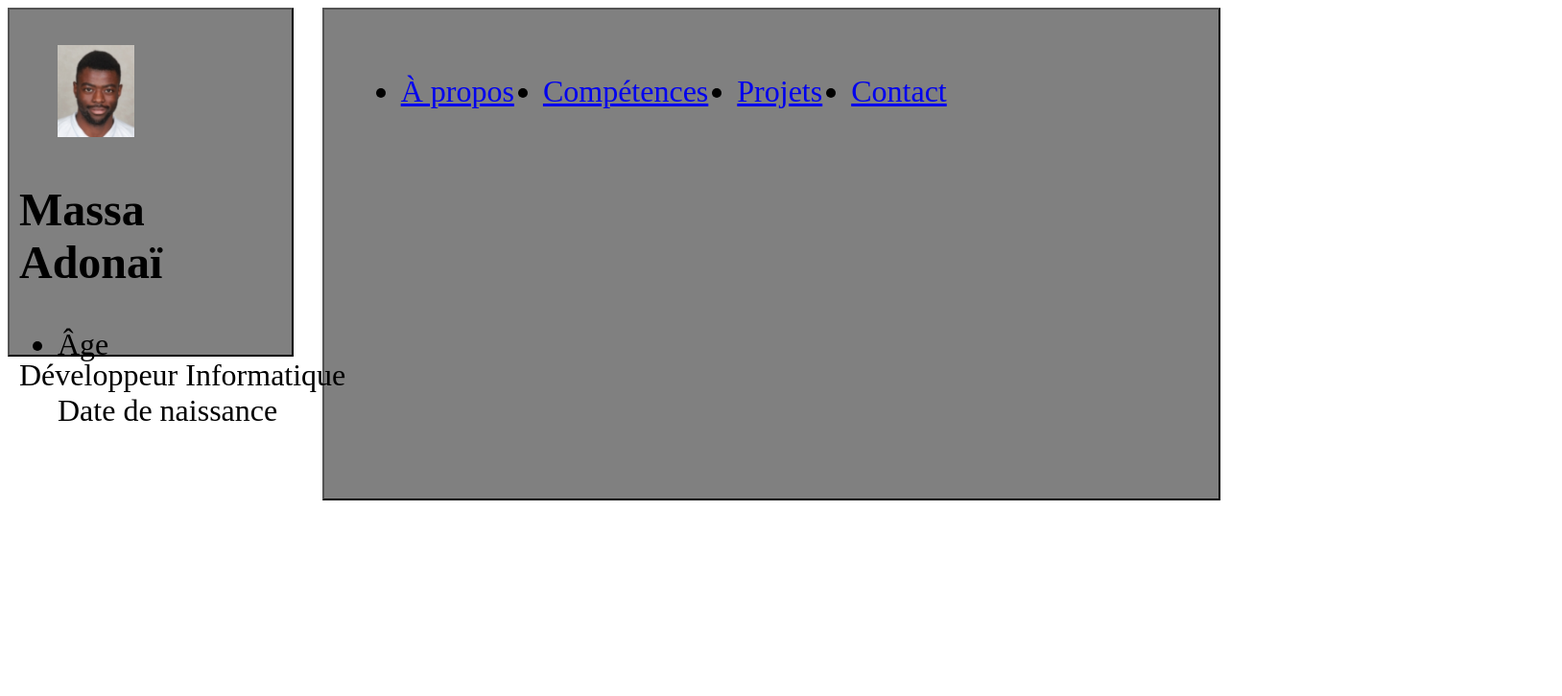
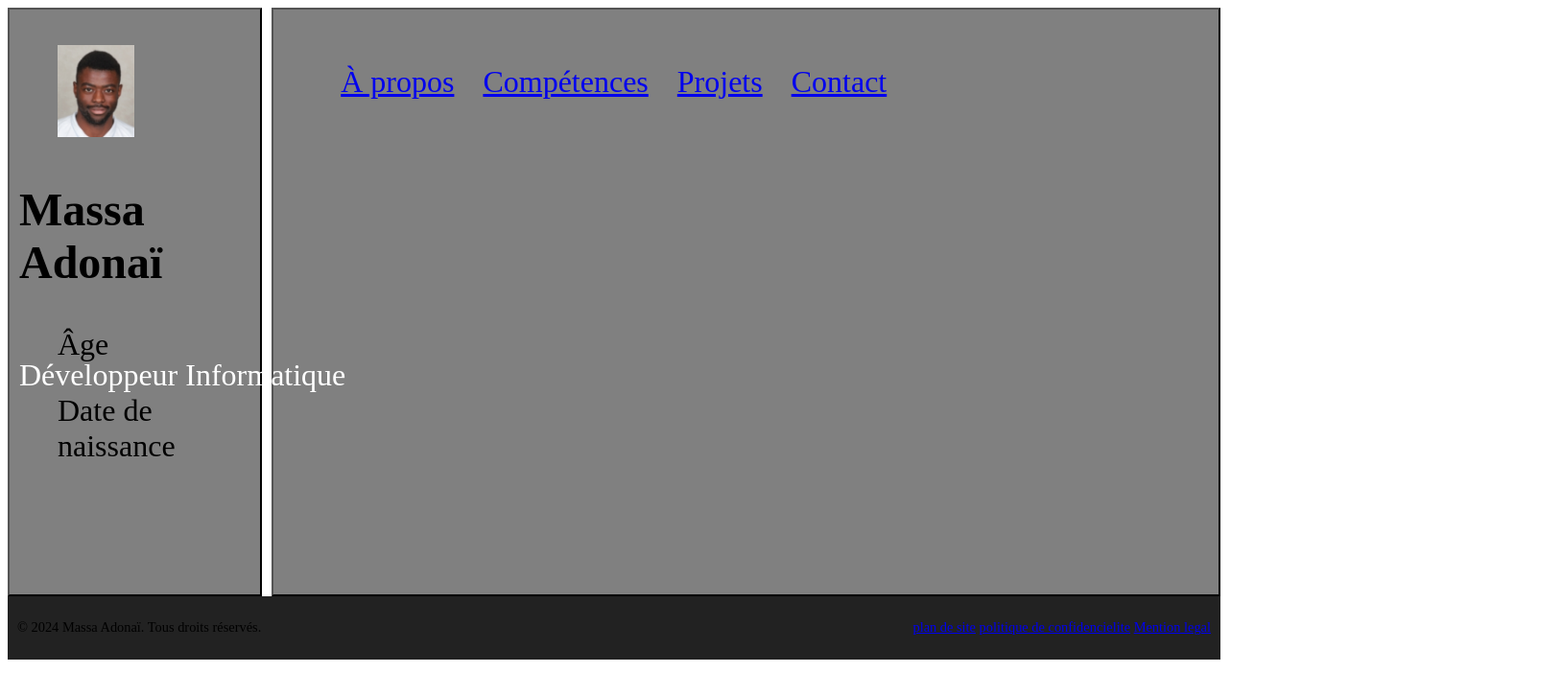
Before and after one commit to adonaiGmassa/SitePortfolio, a plain HTML site: page index.html in a window 1280 px wide. Shown: the whole page at 96% size, 1628 px wide, since content can reach past the window. Drawn offline with Linux system fonts and the light colour scheme.

Commit message:
Update html #2 "ajout footer"

```diff
--- a/css/style.css
+++ b/css/style.css
@@ -1,43 +1,69 @@
 .content{
     display: flex;
+    gap: 10px; /* Espace entre la sidebar et le contenu principal */
 }
-
 .sidebar {
     font-size: 2rem;
+    display: inline;
     background-color: gray;
     padding: 5px 10px;
     border: 2px outset black;
-    width: 300px; /* largeur */
-    height: 350px; /* longueur */
+    overflow: hidden;
+    width: 250px; /* largeur */
+    height: 600px; /* longueur */
+
 }
 .title{
     position: absolute;
     box-sizing: border-box;
+    color: white;
 }
-
 .main-content {
     font-size: 2rem;
     background-color: gray;
+    display: flex;
     padding: 5px 10px;
     border: 2px outset black;
+    overflow: hidden;
     width: 1000px; /* largeur */
-    height: 500px; /* longueur */
-    margin-left: 30px; /* espace entre la sidebar et le contenu principal */
+    height: 600px; /* longueur */
+}
+.info-ba{
+    position: absolute;
 }
 .navbar {
     position: absolute;
-    padding: 15px;
+    padding: 5px;
+    resize: none; /* Empêche le redimensionnement */
+    overflow: hidden; /* Masque le débordement */
     display: flex;
-    justify-content: space-between;
     width: 100%;
     box-sizing: border-box;
 
 }
 .navbar .navbar-list ul {
     display: flex;
-
-
+    list-style-type : none;/* enleve les points devant les nom*/
+    justify-content: space-evenly;
 }
 .navbar-list ul li{
     margin: 15px;
 }
+.info-list{
+    list-style-type : none;/* enleve les points devant les nom*/
+    justify-content: space-evenly;
+}
+
+
+
+
+.footer{
+    /*position: absolute;*/
+    background-color: #222;
+    display: flex;
+    padding: 10px;
+    font-size: 0.9em;
+    margin: 0;
+    box-sizing: border-box;
+    justify-content: space-between;
+}
--- a/index.html
+++ b/index.html
@@ -9,8 +9,9 @@
         <link rel="stylesheet" href="css/style.css" type="text/css">
     </head>
 
-    <body class="content">
-        <!-- Barre latérale pour les informations de l'utilisateur -->
+    <body>
+        <div class="content">
+            <!-- Barre latérale pour les informations de l'utilisateur -->
         <aside class="sidebar">
             <!-- Conteneur pour la photo de l'utilisateur -->
             <figure class="photo-box">
@@ -66,9 +67,24 @@
 
             </div>
         </main>
+
+        </div>
+        <!-- Début du footer -->
         <footer>
-
+            <div class="footer">
+                <div class="footer-G">
+                    <p>&copy; 2024 Massa Adonaï. Tous droits réservés.</p>
+                </div>
+                <div class="footer-D">
+                    <p>
+                        <a href="#">plan de site</a>
+                        <a href="#">politique de confidencielite</a>
+                        <a href="#">Mention legal</a>
+                    </p>
+                </div>
+            </div>
         </footer>
+    <!-- Fin du footer -->
 
         <!-- Inclusion du fichier JavaScript -->
             <script src="js/App.js"></script>
```
